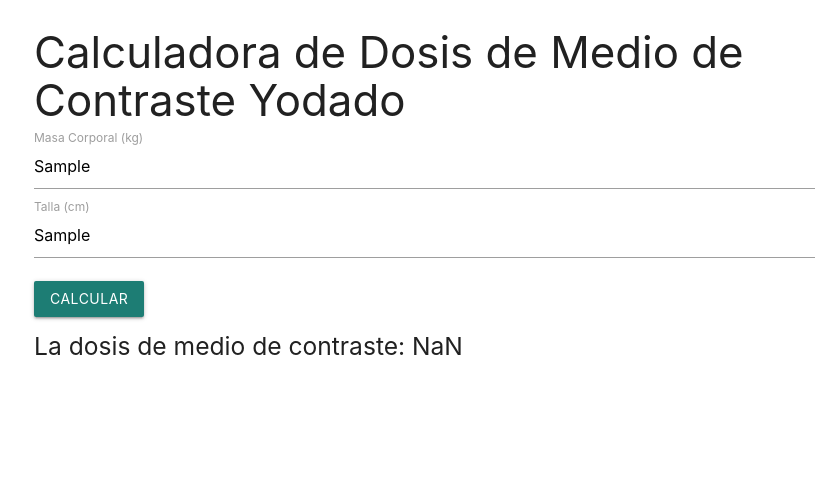
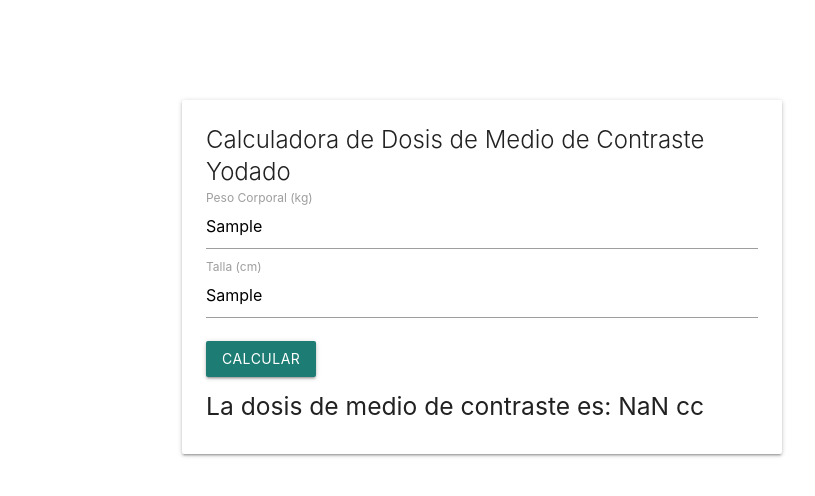
Before and after one commit to CMarioP/CalculadoraMC, a plain HTML site: page index.html in a window 1280 px wide. Both pictures are taken after typing "Sample", "Sample" into the empty fields and a click on the button "CALCULAR". Shown: the whole page, without its empty margins (158-973 px from the left). Drawn offline with nearby package versions, Linux system fonts and the light colour scheme.

Commit message:
Add files via upload

```diff
--- a/index.html
+++ b/index.html
@@ -1,29 +1,47 @@
 <!DOCTYPE html>
-<html>
+<html lang="en">
+
 <head>
+  <meta charset="UTF-8">
+  <meta name="viewport" content="width=device-width, initial-scale=1.0">
+  <!-- Import Materialize CSS -->
+  <link rel="stylesheet" href="https://cdnjs.cloudflare.com/ajax/libs/materialize/1.0.0/css/materialize.min.css">
   <title>Calculadora de Dosis de Medio de Contraste Yodado</title>
-  <!-- Include Materialize CSS -->
-  <link rel="stylesheet" href="https://cdnjs.cloudflare.com/ajax/libs/materialize/1.0.0/css/materialize.min.css">
+  <style>
+    .container {
+      max-width: 600px;
+      margin: 0 auto;
+      margin-top: 100px;
+    }
+  </style>
 </head>
+
 <body>
   <div class="container">
-    <h3>Calculadora de Dosis de Medio de Contraste Yodado</h3>
+    <div class="card">
+      <div class="card-content">
+        <span class="card-title">Calculadora de Dosis de Medio de Contraste Yodado</span>
         <form id="bmiForm">
             <div class="input-field">
                 <input type="text" id="weight" required>
-        <label for="weight">Masa Corporal (kg)</label>
+                <label for="weight">Peso Corporal (kg)</label>
             </div>
             <div class="input-field">
                 <input type="text" id="height" required>
                 <label for="height">Talla (cm)</label>
             </div>
+            <div class="input-field">
                 <button class="btn waves-effect waves-light" type="submit">Calcular</button>
+            </div>
+            <div id="result"></div>
         </form>
-    <div id="result"></div>
+      </div>
+    </div>
   </div>
 
-  <!-- Include Materialize JS and your custom script -->
+  <!-- Import Materialize JavaScript -->
   <script src="https://cdnjs.cloudflare.com/ajax/libs/materialize/1.0.0/js/materialize.min.js"></script>
   <script src="script.js"></script>
 </body>
+
 </html>
--- a/script.js
+++ b/script.js
@@ -18,14 +18,18 @@ function calculateBMI(event) {
   // Calculate CM Dosage
   function dosisMC(){
     if(bmi < 25){
-        return weight * 0.8;
+        return Math.ceil(weight * 0.8);
     }
     else{
-        return weight;
+        return Math.ceil(weight);
     }
+  }
+
+  function jamesDosisMC(){
+    return Math.ceil((1.10*weight)-128*((weight*weight)/Math.pow(100*height,2)));
   }
 
   // Display the result
   const result = document.getElementById('result');
-  result.innerHTML = `<h5>La dosis de medio de contraste: ${dosisMC().toFixed(2)}</h5>`;
+  result.innerHTML = `<h5>La dosis de medio de contraste es: ${dosisMC().toFixed(2)} cc </h5>`;
 }
```
Lines whose indentation alone changed are shown as unchanged.
